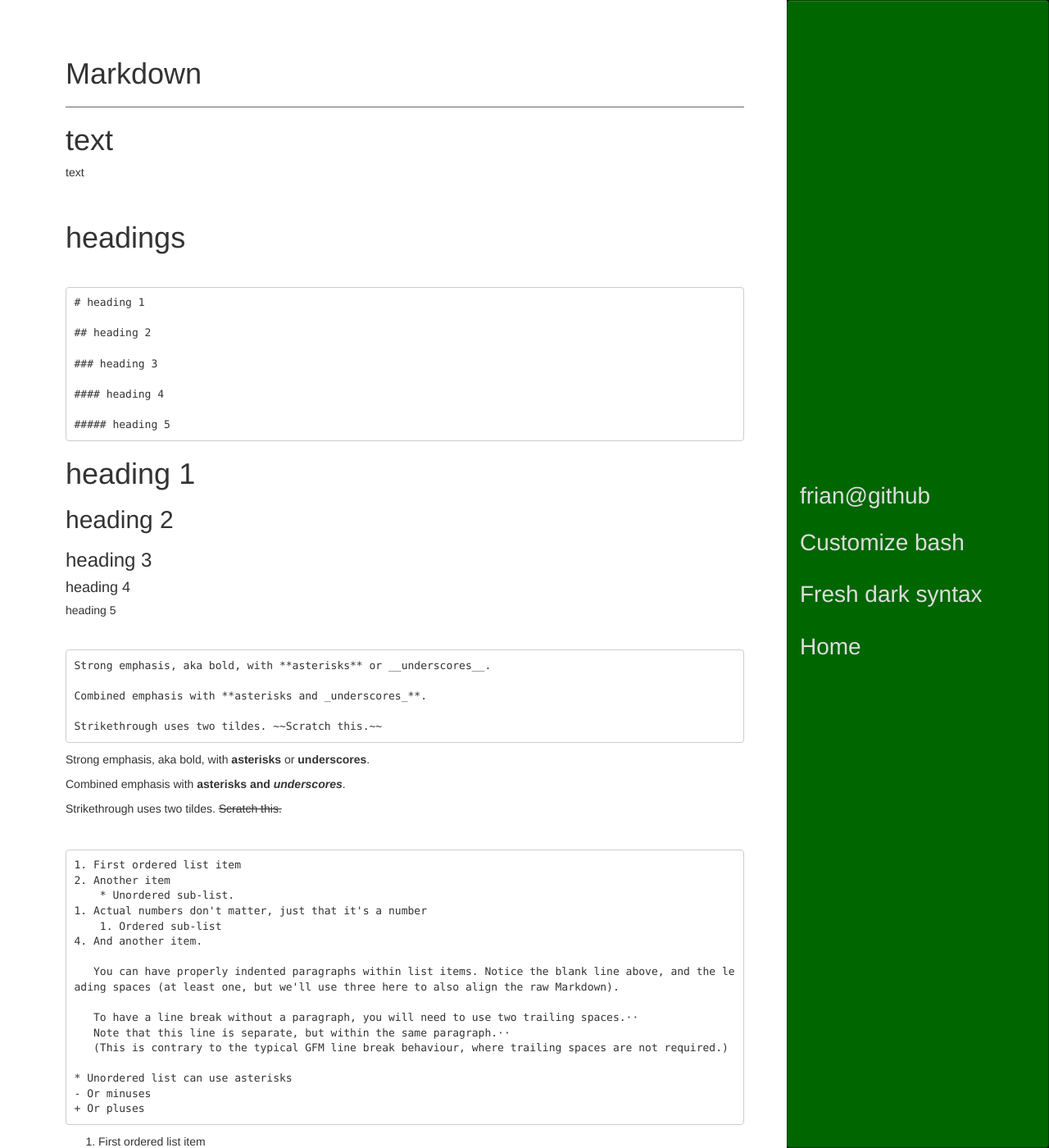
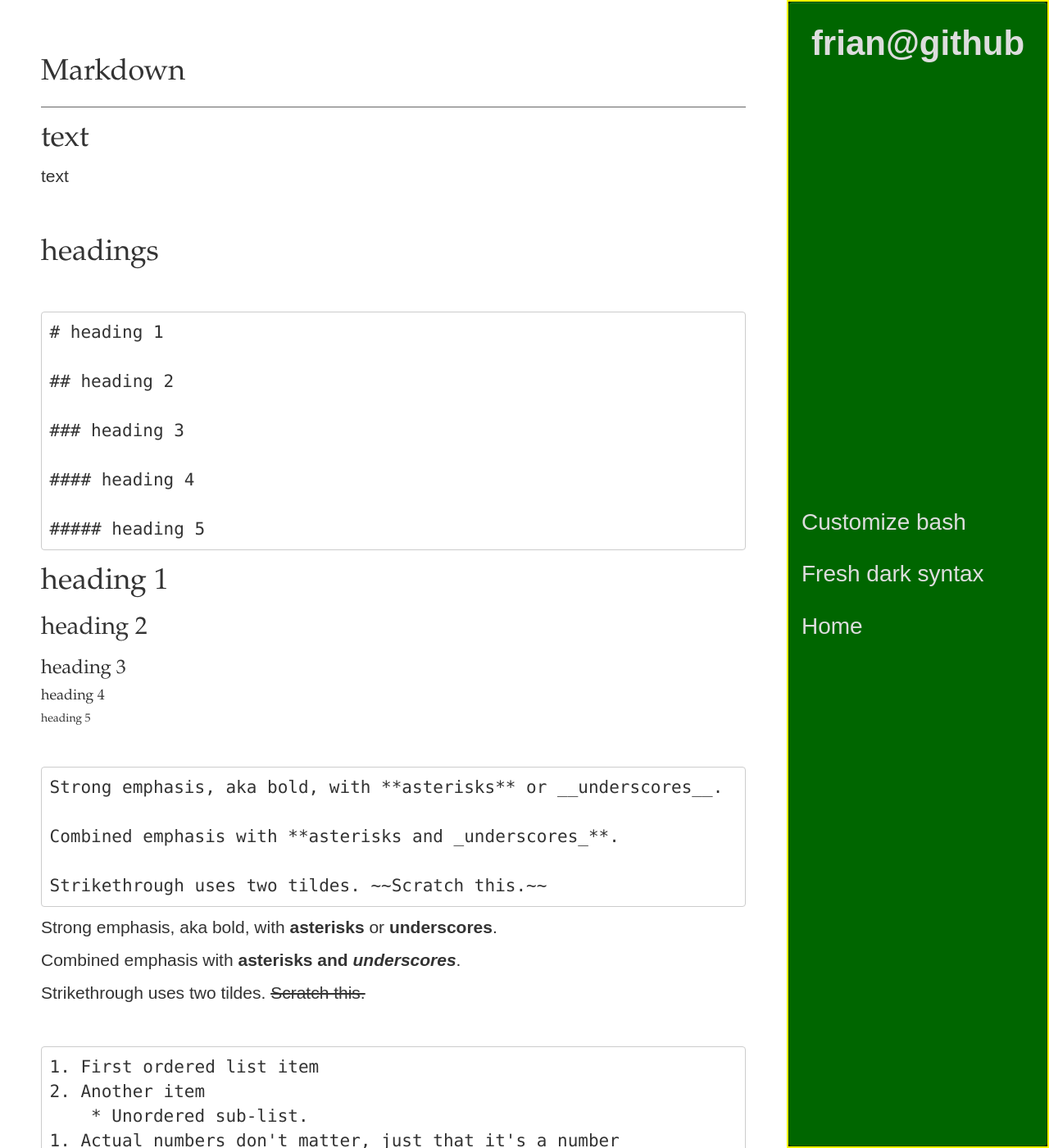
Before and after one commit to frian/frian.github.io, a Jekyll site: the page built from index.md, in a window 1280 px wide and 1400 px high. Shown: the whole window at 82% size. Built offline with Jekyll 4.4.1, drawn with Linux system fonts in a browser that asks for light colours; some web fonts are replaced.

Commit message:
styled nav-brand

```diff
--- a/_layouts/default.html
+++ b/_layouts/default.html
@@ -2,14 +2,14 @@
 <html lan="en">
 {% include html_head.html %}
 <body>
-    <div class="container">
+    <div class="container-fluid">
         <div class="row">
 
-            <div class="content col-md-9">
+            <div class="content col-sm-9">
                 {{ content }}
             </div>
 
-            <div class="sidebar sidebar-inverse col-sm-3 col-md-offset-9">
+            <div class="sidebar sidebar-inverse col-sm-3 col-sm-offset-9">
                 <div class="navbar navbar-default" role="navigation">
 
                     <div class="navbar-header">
@@ -23,12 +23,13 @@
                     </div>
 
                     <div class="navbar-collapse collapse sidebar-navbar-collapse">
-                        <span class="hidden-xs navbar-brand">{{ site.title }}</span>
+                        <span class="hidden-xs navbar-brand top-brand">{{ site.title }}</span>
                         <ul class="nav navbar-nav" id="sidenav01">
 
                             {% for p in site.pages %}
                                 {% if p.name contains '.md' %}
-                                    <li><a href="{{ p.url }}">{{ p.title }}</a></li>
+
+                                        <li><a href="{{ p.url }}">{{ p.title }}</a></li>
                                 {% endif %}
                             {% endfor %}
                         </ul>
--- a/_layouts/page.html
+++ b/_layouts/page.html
@@ -2,6 +2,6 @@
 layout: default
 ---
 
-<h2>{{ page.title }}</h2>
+<h1>{{ page.title }}</h1>
 
     {{ content }}
--- a/_sass/_layout.scss
+++ b/_sass/_layout.scss
@@ -1,3 +1,13 @@
+
+@import url('https://fonts.googleapis.com/css?family=Lato');
+
+@import url('https://fonts.googleapis.com/css?family=Muli:300,400,600,700');
+
+h1, h2, h3, h4, h5 {
+    font-family: ‘Palatino Linotype’, ‘Book Antiqua’, Palatino, serif;
+    // font-family: Copperplate / Copperplate Gothic Light, sans-serif;
+}
+
 $sidebar-bg: #060;
 
 $border-color: #040;
@@ -9,6 +19,9 @@ $border-color: #040;
     top: 0;
     height: 50px;
     width: 100%;
+    border: 2px solid yellow!important;
+    font-family: 'Muli', sans-serif;
+    font-weight: 300;
 }
 
 .sidebar, .navbar-header, .navbar-collapse {
@@ -37,6 +50,8 @@ $border-color: #040;
 
 .navbar-default .navbar-brand {
     color: #ddd;
+    font-size: 150%;
+    font-weight: 600;
 }
 
 .navbar-default .navbar-brand:focus, .navbar-default .navbar-brand:hover {
@@ -49,7 +64,6 @@ $border-color: #040;
 }
 
 .navbar-collapse, .navbar-nav > li > a {
-    color: red;
 }
 
 .navbar-nav {
@@ -87,10 +101,31 @@ ul {
 .content {
     margin-top: 50px;
     padding: 10px;
+    font-family: 'Muli', sans-serif;
+    font-size: 150%;
+}
+
+pre {
+    font-size: 100%;
 }
 
 
 @media (min-width: 768px) {
+
+
+    .top-brand {
+        position: absolute;
+        z-index: 10000;
+        top: 0;
+        right: 0px;
+        height: 100px;
+        line-height: 100px;
+        padding: 0 15px;
+        width: 100%;
+        text-align: center;
+        font-family: 'Muli', sans-serif;
+        // font-weight: 300;
+    }
 
     .sidebar {
         position: fixed;
@@ -101,8 +136,7 @@ ul {
         background-color: #000;
         display: table;
         height: 100%;
-        justify-content: center;
-        align-items: center;
+
         width: 25%;
     }
 
@@ -117,10 +151,11 @@ ul {
 
     .content {
         margin-top: 0;
+        padding: 25px;
     }
 
     .navbar-default .navbar-brand {
-        font-size: 200%;
+        font-size: 180%;
     }
 
     .navbar-default .navbar-nav > li > a {
@@ -132,6 +167,12 @@ ul {
 @media (min-width: 992px) {
     .content {
         left: 0;
-        padding: 50px 25px;
+        padding: 50px;
     }
 }
+
+@media (min-width: 1200px) {
+    .navbar-default .navbar-brand {
+        font-size: 300%;
+    }
+}
```
